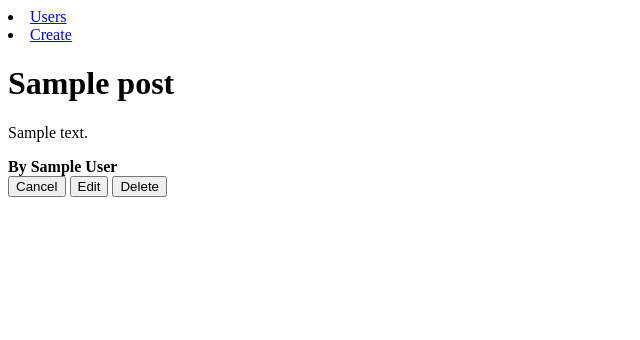
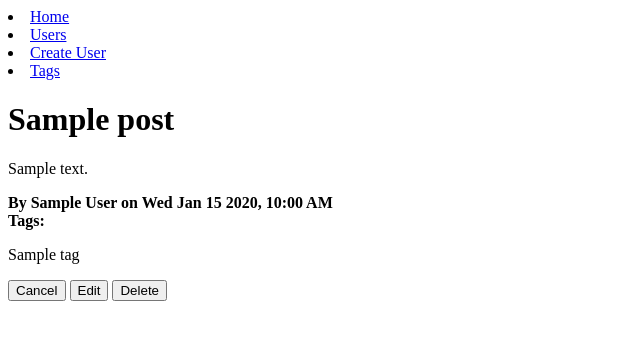
Before and after one commit to jdarling96/Flask-Blogly, a Flask app: page /posts/1 in a window 1280 px wide. Shown: the top 340 px of the page, without its empty margins (0-640 px from the left). Run offline with Flask 2, Linux system fonts and the light colour scheme; tables that the repository leaves empty hold one stand-in row (values such as "Sample post").

Commit message:
Users can now add tags to posts, M2M relationship for tags added in modlues with sqlalchemy, homepage displaying recent posts from users

```diff
--- a/app.py
+++ b/app.py
@@ -2,17 +2,19 @@
 
 
 
-
+from crypt import methods
 from flask import Flask, redirect, render_template, request
 from flask_debugtoolbar import DebugToolbarExtension
-from models import db, connect_db, User, Post
+from models import db, connect_db, User, Post, Tag
 
 app = Flask(__name__)
+
 app.config['SQLALCHEMY_DATABASE_URI'] = 'postgresql:///blogly_db'
 app.config['SQLALCHEMY_TRACK_MODIFICATIONS'] = False
 app.config['SQLALCHEMY_ECHO'] = True
-app.config['SECRET_KEY'] = "chickenzarecool21837"
+app.config['SECRET_KEY'] = "1234"
 app.config['DEBUG_TB_INTERCEPT_REDIRECTS'] = False
+
 debug = DebugToolbarExtension(app)
 
 connect_db(app)
@@ -20,15 +22,26 @@ db.create_all()
 
 @app.route('/')
 def redirect_to_users():
+    """Show recent list of posts, most-recent first."""
+    posts = Post.query.order_by(Post.created_at.desc()).limit(5).all()
+    return render_template("homepage.html", posts=posts)
 
-    return redirect('/users')
+
+@app.errorhandler(404)
+def page_not_found(e):
+    """Show 404 NOT FOUND page."""
+
+    return render_template('404.html'), 404
+
+##############################################################################
+# User route
 
 @app.route('/users/new/created', methods=["POST"])
 def add_user_to_database():
     first = request.form["first-name"]
     last = request.form["last-name"]
     img = request.form["img-url"]
-    new_user = User(first_name=first, last_name=last, image_url=img)
+    new_user = User(first_name=first, last_name=last, image_url=img or None)
     db.session.add(new_user)
     db.session.commit()
     return redirect('/users')
@@ -43,19 +56,19 @@ def users_page():
 def create_new_user():
     return render_template('new_user.html')
 
-@app.route('/users/<user_id>')
+@app.route('/users/<int:user_id>')
 def user_page(user_id):
     user = User.query.get_or_404(user_id)
     posts = Post.query.filter_by(user_id=user_id)
     return render_template('user_info.html', user=user, posts=posts)
 
-@app.route('/users/<user_id>/edit')
+@app.route('/users/<int:user_id>/edit')
 def edit_user_information(user_id):
     edit = User.query.get(user_id)
 
     return render_template ('edit_user.html', edit=edit)
 
-@app.route('/users/<user_id>/edit/edited', methods=["POST"])
+@app.route('/users/<int:user_id>/edit/edited', methods=["POST"])
 def update_user_database(user_id):
     user = User.query.get(user_id)
     first = request.form["first-name"]
@@ -67,54 +80,116 @@ def update_user_database(user_id):
     db.session.commit()
     return redirect('/users')
 
-@app.route('/users/<user_id>/delete')
+
+@app.route('/users/<int:user_id>/posts/new', methods=["GET", "POST"])
+def new_post(user_id):
+    if request.method == "GET":
+        user = User.query.get(user_id)
+        tags = Tag.query.all()
+        return render_template('add_post.html', user=user, tags=tags)
+    else:
+       user = User.query.get_or_404(user_id)
+       tag_ids = [int(num) for num in request.form.getlist("tag")]
+       tags = Tag.query.filter(Tag.id.in_(tag_ids)).all()
+
+    new_post = Post(title=request.form['title'],
+                    content=request.form['content'],
+                    user=user,
+                    tags=tags)
+
+    db.session.add(new_post)
+    db.session.commit()
+    return redirect(f'/users/{user_id}')
+
+
+
+@app.route('/users/<int:user_id>/delete', methods=["POST"])
 def delete_user(user_id):
 
-    User.query.filter_by(id = user_id).delete()
+    user = User.query.get_or_404(user_id)
+    db.session.delete(user)
     db.session.commit()
     return redirect('/users')
 
 
-@app.route('/users/<user_id>/posts/new', methods=["GET", "POST"])
-def new_post(user_id):
-    if request.method == "GET":
-        user = User.query.get(user_id)
-        return render_template('add_post.html', user=user)
-    else:
-        title = request.form["title"]
-        content = request.form["content"]
-        post = Post(title=title, content=content, user_id=user_id)
-        db.session.add(post)
-        db.session.commit()
-        return redirect(f'/users/{user_id}')
 
 
+##############################################################################
+# Posts route
 
-@app.route('/posts/<post_id>')
+@app.route('/posts/<int:post_id>')
 def show_user_post(post_id):
     post = Post.query.get_or_404(post_id)
-    return render_template ('post_info.html', post=post)
+    tags = post.tags
+    return render_template ('post_info.html', post=post, tags=tags)
 
 
-@app.route('/posts/<post_id>/edit', methods=["GET", "POST"])
+@app.route('/posts/<int:post_id>/edit', methods=["GET", "POST"])
 def handle_user_post_edit(post_id):
+    post = Post.query.get_or_404(post_id)
+    tags = Tag.query.all()
     if request.method == "GET":
-        post = Post.query.get_or_404(post_id)
-        return render_template('edit_post.html', post=post)
+        return render_template('edit_post.html', post=post, tags=tags)
     else:
         new_title = request.form["title"]
         new_content = request.form["content"]
-        post = Post.query.get(post_id)
         post.title = new_title
         post.content = new_content
+
+        tag_ids = [int(num) for num in request.form.getlist("tag")]
+        post.tags = Tag.query.filter(Tag.id.in_(tag_ids)).all()
+
         db.session.commit()
         return redirect(f'/users/{post.user_id}')
 
 
 
-@app.route('/posts/<post_id>/delete', methods=["GET", "POST"])
+@app.route('/posts/<int:post_id>/delete', methods=["POST"])
 def delete_user_post(post_id):
     post = Post.query.get(post_id)
     db.session.delete(post)
     db.session.commit()
-    return redirect(f'/users/{post.user_id}')
+    return redirect('/users')
+
+##############################################################################
+# Tags route
+
+@app.route('/tags')
+def list_all_tags():
+    tags = Tag.query.all()
+    return render_template('tags.html', tags=tags)
+
+@app.route('/tags/<int:tag_id>')
+def tag_details(tag_id):
+    tags = Tag.query.get_or_404(tag_id)
+    titles = tags.posts
+    return render_template('tags_info.html', titles=titles, tags=tags)
+
+@app.route('/tags/new', methods=["GET", "POST"] )
+def create_tag():
+    if request.method == "GET":
+        return render_template('new_tag.html')
+    else:
+        name = request.form["name"]
+        create_tag = Tag(name=name)
+        db.session.add(create_tag)
+        db.session.commit()
+        return redirect('/tags')
+
+@app.route('/tags/<int:tag_id>/edit', methods=["GET", "POST"])
+def edit_tag(tag_id):
+    tag = Tag.query.get_or_404(tag_id)
+    if request.method == "GET":
+        return render_template('edit_tag.html',tag=tag)
+    else:
+        new_name = request.form["name"]
+        tag.name = new_name
+        db.session.commit()
+        return redirect('/tags')
+
+@app.route('/tags/<int:tag_id>/delete', methods=["GET", "POST"])
+def delete_tag(tag_id):
+    delete_tag = Tag.query.get_or_404(tag_id)
+    db.session.delete(delete_tag)
+    db.session.commit()
+    return redirect('/tags')
--- a/models.py
+++ b/models.py
@@ -1,7 +1,6 @@
 
 
-from time import timezone
-from xmlrpc.client import DateTime
+
 from flask_sqlalchemy import SQLAlchemy
 from sqlalchemy.sql import func
 
@@ -15,6 +14,7 @@ def connect_db(app):
 """Models for Blogly."""
 
 class User(db.Model):
+    """Site user."""
 
     __tablename__ = 'users'
 
@@ -30,8 +30,11 @@ class User(db.Model):
 
     image_url = db.Column(db.String(200), unique=True)
 
+    posts = db.relationship("Post", backref="user", cascade="all, delete")
+
 
 class Post(db.Model):
+    """Blog post."""
 
     __tablename__ = 'posts'
 
@@ -45,10 +48,49 @@ class Post(db.Model):
 
     content = db.Column(db.Text)
 
-    created_at = db.Column(db.DateTime(timezone=True), default=func.current_timestamp())
+    created_at = db.Column(db.DateTime(timezone=True), default=func.now())
 
     time_updated = db.Column(db.DateTime(timezone=True), onupdate=func.now())
 
     user_id = db.Column(db.Integer, db.ForeignKey('users.id'))
 
-    user = db.relationship('User', backref='posts')
+
+
+    relation = db.relationship('PostTag', backref='posts')
+
+    @property
+    def friendly_date(self):
+        """Return nicely-formatted date."""
+
+        return self.created_at.strftime("%a %b %-d  %Y, %-I:%M %p")
+
+class Tag(db.Model):
+    """Tag that can be added to posts."""
+
+    __tablename__ = "tags"
+
+    def __repr__(self):
+        u = self
+        return f"<Tag id={u.id} name={u.id}>"
+
+    id = db.Column(db.Integer, primary_key=True, autoincrement=True)
+
+    name = db.Column(db.String(15), unique=True)
+
+    posts = db.relationship('Post', secondary="post_tag", cascade="all, delete", backref='tags')
+
+
+class PostTag(db.Model):
+    """Tag on a post."""
+
+    __tablename__ = 'post_tag'
+
+    def __repr__(self):
+        u = self
+        return f"<PostTag post_id={u.post_id} tag_id={u.tag_id}>"
+
+    post_id = db.Column(db.Integer, db.ForeignKey(
+        'posts.id'), primary_key=True)
+
+    tag_id = db.Column(db.Integer, db.ForeignKey(
+        'tags.id'), primary_key=True)
--- a/templates/add_post.html
+++ b/templates/add_post.html
@@ -10,6 +10,12 @@
         <input type="text" name="title">
         <label for="content">Content</label>
         <input type="text" name="content">
+        <br>
+        {% for tag in tags %}
+        <label for="tag">{{tag.name}}</label>
+        <input type="checkbox" name="tag" value="{{tag.id}}" id="">
+        {% endfor %}
+        <br>
         <button onclick="window.location.href='/users/{{user.id}}'" type="reset">Cancel</button>
         <button type="submit">Add</button>
     </form>
--- a/templates/base.html
+++ b/templates/base.html
@@ -8,8 +8,10 @@
 </head>
 <body>
     <nav class="navbar">
+        <li><a href="/">Home</a></li>
         <li><a href="/users">Users</a></li>
-        <li><a href="/users/new">Create</a></li>
+        <li><a href="/users/new">Create User</a></li>
+        <li><a href="/tags">Tags</a></li>
 
     </nav>
 <div>
--- a/templates/edit_post.html
+++ b/templates/edit_post.html
@@ -11,6 +11,12 @@
         <input type="text" name="title" placeholder="{{post.title}}">
         <label for="content">Content</label>
         <input type="text" name="content" placeholder="{{post.content}}">
+        <br>
+        {% for tag in tags %}
+        <label for="tag">{{tag.name}}</label>
+        <input type="checkbox" name="tag" value="{{tag.id}}" id="">
+        {% endfor %}
+        <br>
         <button onclick="window.location.href='/users/{{post.user.id}}'" type="reset">Cancel</button>
         <button type="submit">Edit</button>
     </form>
--- a/templates/edit_user.html
+++ b/templates/edit_user.html
@@ -12,9 +12,9 @@
         <input type="text" name="last-name" placeholder="{{edit.last_name}}">
         <label for="img-url">Image URL</label>
         <input type="text" name="img-url" placeholder="{{edit.image_url}}">
+        <button onclick="window.location.href='/users/{{edit.id}}'" type="reset">Cancel</button>
         <button type="submit">Save</button>
     </form>
-    <button onclick="window.location.href='/users/{{edit.id}}'">Cancel</button>
     </div>
 
 
--- a/templates/post_info.html
+++ b/templates/post_info.html
@@ -4,15 +4,25 @@
 
 {% block content %}
 <div class="post-info">
+
     <h1>{{post.title}}</h1>
     <p>{{post.content}}</p>
-    <b>By {{post.user.first_name}} {{post.user.last_name}}</b>
+    <b>By {{post.user.first_name}} {{post.user.last_name}} on {{post.friendly_date}}</b>
     <br>
-    <button onclick="window.location.href='/users/{{post.user.id}}'">Cancel</button>
-    <button onclick="window.location.href='/posts/{{post.user.id}}/edit'">Edit</button>
-    <button onclick="window.location.href='/posts/{{post.user.id}}/delete'">Delete</button>
-
-
+    <b>Tags:</b>
+    {% for tag in tags %}
+    <p>{{tag.name}}</p>
+    {% endfor %}
+    <form>
+    <button formmethod="get"
+    formaction='/users/{{post.user.id}}'>Cancel</button>
+    <button  formmethod="get"
+    formaction='/posts/{{post.id}}/edit'>Edit</button>
+    <button
+    formmethod="POST"
+    formaction="/posts/{{post.id}}/delete">Delete
+</button>
+</form>
 
 </div>
 
--- a/test_app.py
+++ b/test_app.py
@@ -54,7 +54,8 @@ class UserViewsTestCase(TestCase):
             resp = client.get('/')
             html = resp.get_data(as_text=True)
 
-            self.assertEqual(resp.status_code, 302)
+            self.assertEqual(resp.status_code, 200)
+            self.assertIn('Blogly Recent Posts', html)
 
 
     def test_show_user(self):
```
Also changed, not shown: seed.py (+19 -6 lines), templates/edit_tag.html (added, +18 -0 lines), templates/homepage.html (added, +29 -0 lines), templates/new_tag.html (added, +16 -0 lines), templates/tags.html (added, +24 -0 lines), templates/tags_info.html (added, +20 -0 lines), templates/user_info.html (+5 -4 lines).
